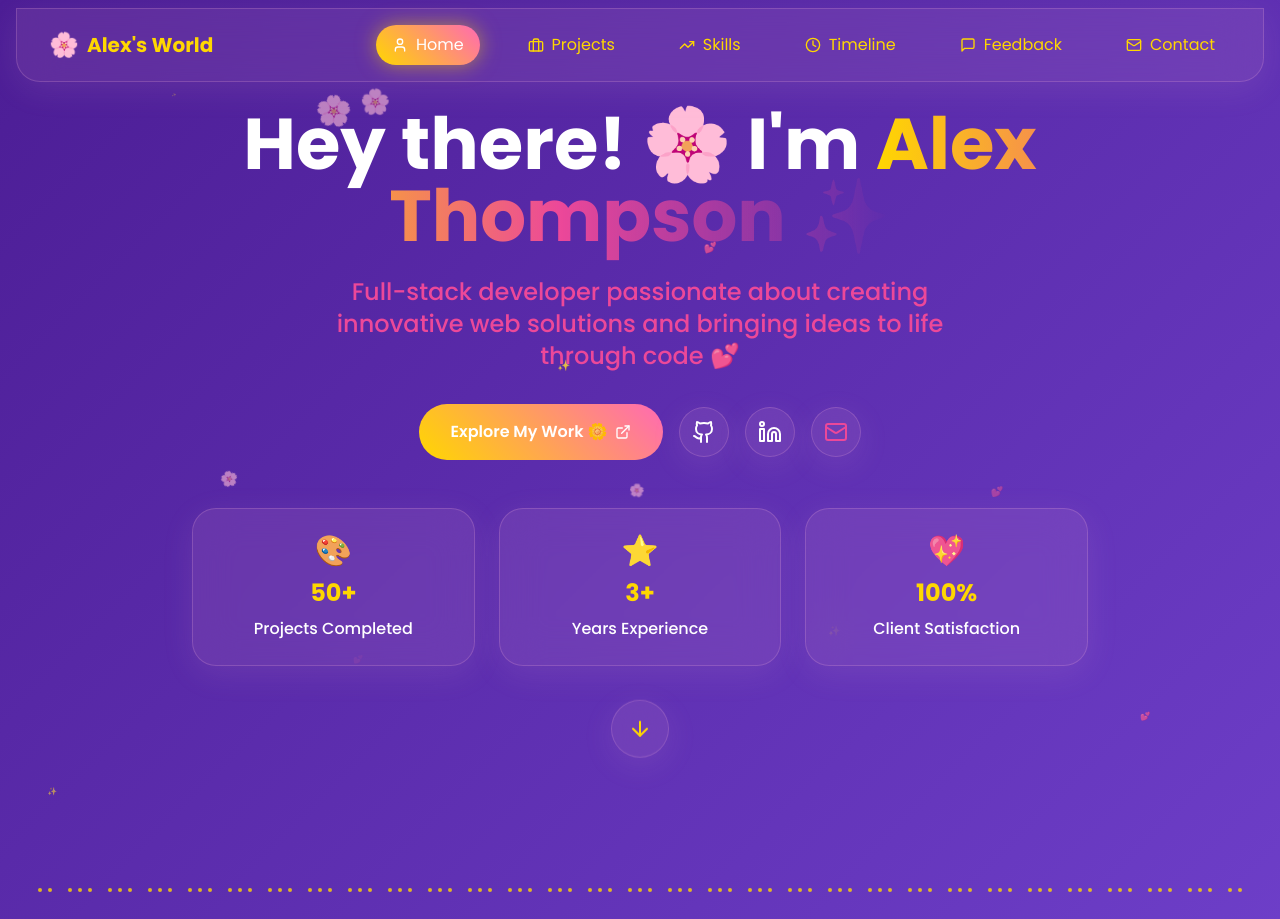
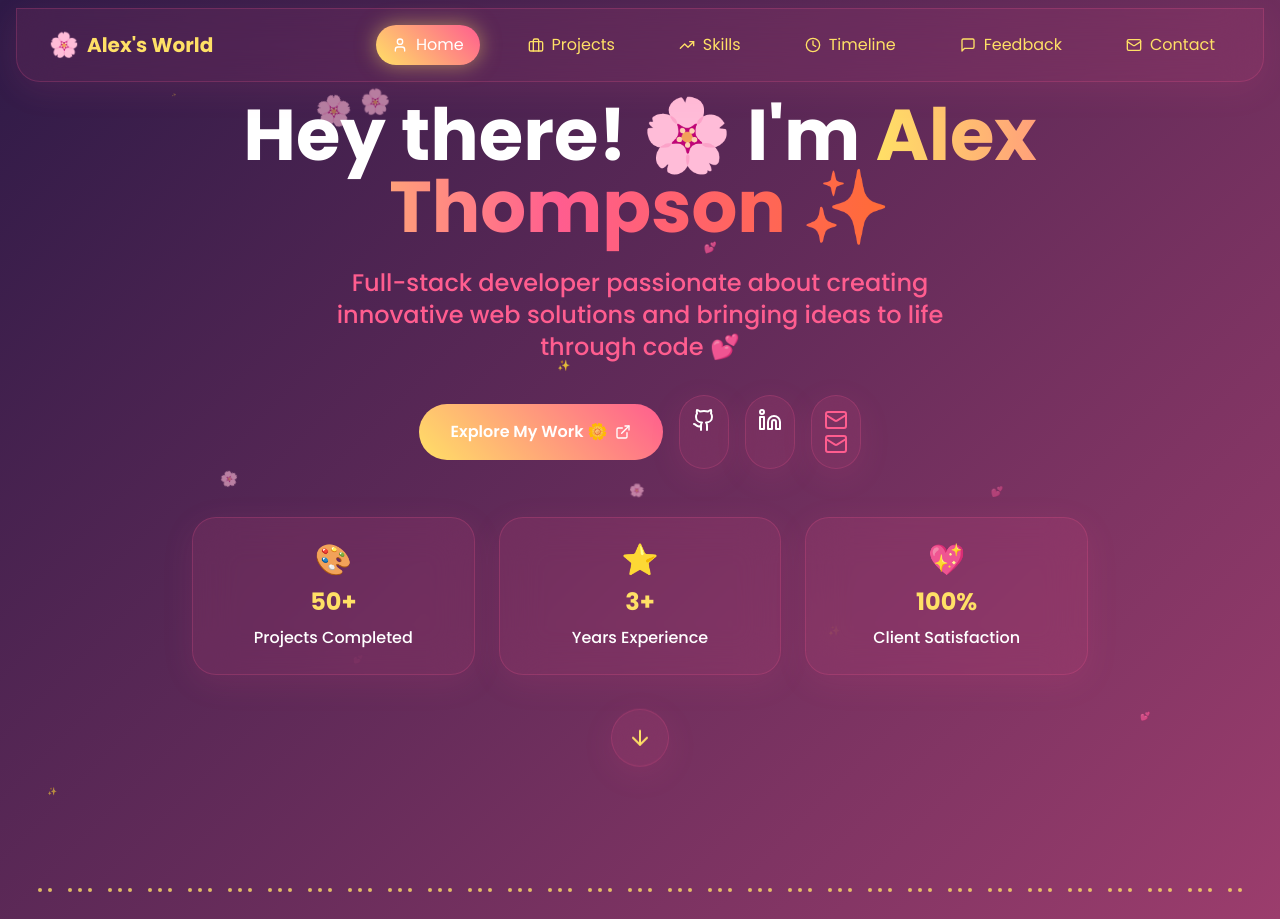
Before and after one commit to abhivyakti2/portfolio, a React (Vite) app in the folder client/: page / in a window 1280 px wide. Shown: the top 919 px of the page. Built offline with nearby package versions, Linux system fonts and the light colour scheme.

Commit message:
Update color theme and fix header overflow

```diff
--- a/client/src/components/Header.tsx
+++ b/client/src/components/Header.tsx
@@ -24,28 +24,47 @@ const Header: React.FC<HeaderProps> = ({ activeSection, onNavigate }) => {
   };
 
   return (
-    <header className="fixed top-0 left-0 right-0 z-50 glass-pink rounded-b-3xl mx-4 mt-2">
+    <header className="fixed top-0 left-0 right-0 z-50 glass-pink rounded-b-3xl mx-2 sm:mx-4 mt-2">
       <div className="max-w-7xl mx-auto px-4 sm:px-6 lg:px-8">
-        <div className="flex justify-between items-center py-4">
+        <div className="flex justify-between items-center py-3 sm:py-4">
           <div className="flex items-center space-x-2">
-            <div className="text-2xl">🌸</div>
-            <span className="text-bright-yellow font-bold text-xl font-poppins">Alex's World</span>
+            <div className="text-xl sm:text-2xl">🌸</div>
+            <span className="text-citrus-yellow font-bold text-lg sm:text-xl font-poppins truncate">Alex's World</span>
           </div>
 
           {/* Desktop Navigation */}
-          <nav className="hidden md:flex space-x-8">
+          <nav className="hidden lg:flex space-x-4 xl:space-x-8">
             {navItems.map(({ id, label, icon: Icon }) => (
               <button
                 key={id}
                 onClick={() => handleNavClick(id)}
-                className={`flex items-center space-x-2 px-4 py-2 rounded-full transition-all duration-300 hover:scale-105 ${
+                className={`flex items-center space-x-1 xl:space-x-2 px-3 xl:px-4 py-2 rounded-full transition-all duration-300 hover:scale-105 text-sm xl:text-base ${
                   activeSection === id
                     ? 'text-white bg-gradient-yellow-pink shadow-glow-yellow'
-                    : 'text-bright-yellow hover:text-white hover:bg-gradient-purple-teal hover:shadow-glow-purple'
+                    : 'text-citrus-yellow hover:text-white hover:bg-gradient-purple-teal hover:shadow-glow-purple'
                 }`}
               >
+                <Icon className="w-3 h-3 xl:w-4 xl:h-4" />
+                <span className="hidden xl:inline">{label}</span>
+                <span className="xl:hidden">{label.slice(0, 4)}</span>
+              </button>
+            ))}
+          </nav>
+
+          {/* Medium Screen Navigation */}
+          <nav className="hidden md:flex lg:hidden space-x-2">
+            {navItems.map(({ id, icon: Icon }) => (
+              <button
+                key={id}
+                onClick={() => handleNavClick(id)}
+                className={`p-2 rounded-full transition-all duration-300 hover:scale-105 ${
+                  activeSection === id
+                    ? 'text-white bg-gradient-yellow-pink shadow-glow-yellow'
+                    : 'text-citrus-yellow hover:text-white hover:bg-gradient-purple-teal hover:shadow-glow-purple'
+                }`}
+                title={navItems.find(item => item.id === id)?.label}
+              >
                 <Icon className="w-4 h-4" />
-                <span>{label}</span>
               </button>
             ))}
           </nav>
@@ -53,7 +72,7 @@ const Header: React.FC<HeaderProps> = ({ activeSection, onNavigate }) => {
           {/* Mobile Menu Button */}
           <button
             onClick={() => setIsMobileMenuOpen(!isMobileMenuOpen)}
-            className="md:hidden text-bright-yellow p-2 rounded-full hover:bg-lavender/20 transition-all duration-200"
+            className="md:hidden text-citrus-yellow p-2 rounded-full hover:bg-strawberry-pink/20 transition-all duration-200"
           >
             {isMobileMenuOpen ? <X className="w-6 h-6" /> : <Menu className="w-6 h-6" />}
           </button>
@@ -61,7 +80,7 @@ const Header: React.FC<HeaderProps> = ({ activeSection, onNavigate }) => {
 
         {/* Mobile Navigation */}
         {isMobileMenuOpen && (
-          <nav className="md:hidden py-4 border-t border-soft-pink/30">
+          <nav className="md:hidden py-4 border-t border-strawberry-pink/30">
             <div className="flex flex-col space-y-2">
               {navItems.map(({ id, label, icon: Icon }) => (
                 <button
@@ -70,7 +89,7 @@ const Header: React.FC<HeaderProps> = ({ activeSection, onNavigate }) => {
                   className={`flex items-center space-x-3 px-4 py-3 rounded-full text-left transition-all duration-300 hover:scale-105 ${
                     activeSection === id
                       ? 'text-white bg-gradient-yellow-pink shadow-glow-yellow'
-                      : 'text-bright-yellow hover:text-white hover:bg-gradient-purple-teal'
+                      : 'text-citrus-yellow hover:text-white hover:bg-gradient-purple-teal'
                   }`}
                 >
                   <Icon className="w-5 h-5" />
--- a/client/src/components/Landing.tsx
+++ b/client/src/components/Landing.tsx
@@ -19,12 +19,12 @@ const Landing: React.FC<LandingProps> = ({ id }) => {
         <div className="bounce-in">
           <h1 className="text-5xl sm:text-6xl lg:text-7xl font-bold text-white mb-6">
             Hey there! 🌸 I'm{' '}
-            <span className="bg-gradient-to-r from-bright-yellow via-hot-pink to-pastel-lavender bg-clip-text text-transparent">
+            <span className="bg-gradient-to-r from-citrus-yellow via-strawberry-pink to-tangerine bg-clip-text text-transparent">
               Alex Thompson ✨
             </span>
           </h1>
 
-          <p className="text-xl sm:text-2xl text-hot-pink mb-8 max-w-2xl mx-auto leading-relaxed font-medium">
+          <p className="text-xl sm:text-2xl text-strawberry-pink mb-8 max-w-2xl mx-auto leading-relaxed font-medium">
             Full-stack developer passionate about creating innovative web solutions and bringing ideas to life through code 💕
           </p>
 
@@ -56,6 +56,7 @@ const Landing: React.FC<LandingProps> = ({ id }) => {
                 className="p-3 rounded-full glass-pink hover:glass-yellow transition-all duration-300 hover:scale-110 hover:shadow-glow-pink"
               >
                 <Mail className="w-6 h-6 text-hot-pink" />
+                <Mail className="w-6 h-6 text-strawberry-pink" />
               </a>
             </div>
           </div>
@@ -63,17 +64,17 @@ const Landing: React.FC<LandingProps> = ({ id }) => {
           <div className="grid grid-cols-1 sm:grid-cols-3 gap-6 mb-12">
             <div className="glass-pink rounded-3xl p-6 hover:glass-yellow transition-all duration-300 hover:scale-105 hover-tilt hover:shadow-float">
               <div className="text-3xl mb-2">🎨</div>
-              <h3 className="text-2xl font-bold text-bright-yellow mb-2">50+</h3>
+              <h3 className="text-2xl font-bold text-citrus-yellow mb-2">50+</h3>
               <p className="text-white font-medium">Projects Completed</p>
             </div>
             <div className="glass-pink rounded-3xl p-6 hover:glass-yellow transition-all duration-300 hover:scale-105 hover-tilt hover:shadow-float">
               <div className="text-3xl mb-2">⭐</div>
-              <h3 className="text-2xl font-bold text-bright-yellow mb-2">3+</h3>
+              <h3 className="text-2xl font-bold text-citrus-yellow mb-2">3+</h3>
               <p className="text-white font-medium">Years Experience</p>
             </div>
             <div className="glass-pink rounded-3xl p-6 hover:glass-yellow transition-all duration-300 hover:scale-105 hover-tilt hover:shadow-float">
               <div className="text-3xl mb-2">💖</div>
-              <h3 className="text-2xl font-bold text-bright-yellow mb-2">100%</h3>
+              <h3 className="text-2xl font-bold text-citrus-yellow mb-2">100%</h3>
               <p className="text-white font-medium">Client Satisfaction</p>
             </div>
           </div>
@@ -82,7 +83,7 @@ const Landing: React.FC<LandingProps> = ({ id }) => {
             onClick={scrollToNext}
             className="animate-bounce p-4 rounded-full glass-pink hover:glass-yellow transition-all duration-300 hover:scale-110 hover:shadow-glow-yellow"
           >
-            <ArrowDown className="w-6 h-6 text-bright-yellow" />
+            <ArrowDown className="w-6 h-6 text-citrus-yellow" />
           </button>
         </div>
       </div>
--- a/client/src/index.css
+++ b/client/src/index.css
@@ -58,36 +58,36 @@ button, a, input, textarea, select {
 
 /* Glassmorphism */
 .glass {
-  background: rgba(255, 255, 255, 0.05);
+  background: rgba(255, 224, 102, 0.05);
   backdrop-filter: blur(20px);
-  border: 1px solid rgba(255, 215, 0, 0.2);
+  border: 1px solid rgba(255, 224, 102, 0.2);
 }
 
 .glass-pink {
-  background: rgba(248, 187, 217, 0.1);
+  background: rgba(255, 93, 143, 0.1);
   backdrop-filter: blur(20px);
-  border: 1px solid rgba(248, 187, 217, 0.2);
-  box-shadow: 0 8px 32px rgba(248, 187, 217, 0.1);
+  border: 1px solid rgba(255, 93, 143, 0.2);
+  box-shadow: 0 8px 32px rgba(255, 93, 143, 0.1);
 }
 
 .glass-yellow {
-  background: rgba(255, 215, 0, 0.15);
+  background: rgba(255, 224, 102, 0.15);
   backdrop-filter: blur(20px);
-  border: 1px solid rgba(255, 215, 0, 0.3);
-  box-shadow: 0 8px 32px rgba(255, 215, 0, 0.2);
+  border: 1px solid rgba(255, 224, 102, 0.3);
+  box-shadow: 0 8px 32px rgba(255, 224, 102, 0.2);
 }
 
 .glass-dark {
-  background: rgba(31, 41, 55, 0.8);
+  background: rgba(46, 26, 71, 0.8);
   backdrop-filter: blur(20px);
-  border: 1px solid rgba(255, 215, 0, 0.2);
+  border: 1px solid rgba(255, 224, 102, 0.2);
 }
 
 .glass-cream {
-  background: rgba(254, 247, 205, 0.9);
+  background: rgba(255, 224, 102, 0.9);
   backdrop-filter: blur(20px);
-  border: 1px solid rgba(76, 29, 149, 0.2);
-  color: #4C1D95;
+  border: 1px solid rgba(46, 26, 71, 0.2);
+  color: #2E1A47;
 }
 
 /* Bouncy animations */
@@ -109,17 +109,17 @@ button, a, input, textarea, select {
 }
 
 ::-webkit-scrollbar-track {
-  background: rgba(76, 29, 149, 0.1);
+  background: rgba(46, 26, 71, 0.1);
   border-radius: 10px;
 }
 
 ::-webkit-scrollbar-thumb {
-  background: linear-gradient(45deg, #FFD700, #14B8A6);
+  background: linear-gradient(45deg, #FFE066, #FF6B35);
   border-radius: 10px;
 }
 
 ::-webkit-scrollbar-thumb:hover {
-  background: linear-gradient(45deg, #8B5CF6, #FFD700);
+  background: linear-gradient(45deg, #FF5D8F, #FFE066);
 }
 
 /* Flower divider */
@@ -132,18 +132,18 @@ button, a, input, textarea, select {
 
 /* Selection colors */
 ::selection {
-  background: rgba(255, 215, 0, 0.4);
-  color: #4C1D95;
+  background: rgba(255, 224, 102, 0.4);
+  color: #2E1A47;
 }
 
 ::-moz-selection {
-  background: rgba(255, 215, 0, 0.4);
-  color: #4C1D95;
+  background: rgba(255, 224, 102, 0.4);
+  color: #2E1A47;
 }
 
 /* Text shadow for better readability */
 .text-shadow-yellow {
-  text-shadow: 0 2px 4px rgba(76, 29, 149, 0.3);
+  text-shadow: 0 2px 4px rgba(46, 26, 71, 0.3);
 }
 
 .text-shadow-dark {
@@ -152,11 +152,11 @@ button, a, input, textarea, select {
 
 /* Alternating section backgrounds */
 .section-light {
-  background: linear-gradient(135deg, #FEF7CD 0%, #F8BBD9 100%);
-  color: #4C1D95;
+  background: linear-gradient(135deg, #FFE066 0%, #FF5D8F 100%);
+  color: #2E1A47;
 }
 
 .section-dark {
-  background: linear-gradient(135deg, #1F2937 0%, #4C1D95 100%);
-  color: #FFD700;
+  background: linear-gradient(135deg, #2E1A47 0%, #FF6B35 100%);
+  color: #FFE066;
 }
--- a/client/tailwind.config.js
+++ b/client/tailwind.config.js
@@ -7,31 +7,38 @@ export default {
         'poppins': ['Poppins', 'sans-serif'],
       },
       colors: {
-        'bright-yellow': '#FFD700',
-        'deep-purple': '#4C1D95',
-        'lavender': '#8B5CF6',
-        'teal': '#14B8A6',
-        'mint-green': '#10B981',
+        'citrus-yellow': '#FFE066',
+        'tangerine': '#FF6B35',
+        'strawberry-pink': '#FF5D8F',
+        'indigo-black': '#2E1A47',
+        'bright-yellow': '#FFE066', // Keep for compatibility
+        'deep-purple': '#2E1A47',
+        'lavender': '#FF5D8F',
+        'teal': '#FF6B35',
+        'mint-green': '#FFE066',
         'charcoal': '#374151',
-        'soft-pink': '#F8BBD9',
-        'cream': '#FEF7CD',
-        'hot-pink': '#EC4899',
-        'dark-grey': '#1F2937',
+        'soft-pink': '#FF5D8F',
+        'cream': '#FFE066',
+        'hot-pink': '#FF5D8F',
+        'dark-grey': '#2E1A47',
         'light-grey': '#F3F4F6',
       },
       backgroundImage: {
-        'gradient-hero': 'linear-gradient(135deg, #4C1D95 0%, #8B5CF6 50%, #1F2937 100%)',
-        'gradient-yellow-pink': 'linear-gradient(45deg, #FFD700, #FF69B4)',
-        'gradient-purple-teal': 'linear-gradient(45deg, #8B5CF6, #14B8A6)',
-        'gradient-cream': 'linear-gradient(135deg, #FEF7CD 0%, #F8BBD9 100%)',
-        'gradient-dark': 'linear-gradient(135deg, #1F2937 0%, #4C1D95 100%)',
+        'gradient-hero': 'linear-gradient(135deg, #2E1A47 0%, #FF5D8F 50%, #FF6B35 100%)',
+        'gradient-yellow-pink': 'linear-gradient(45deg, #FFE066, #FF5D8F)',
+        'gradient-purple-teal': 'linear-gradient(45deg, #FF5D8F, #FF6B35)',
+        'gradient-pink-lavender': 'linear-gradient(45deg, #FF5D8F, #FFE066)',
+        'gradient-cream': 'linear-gradient(135deg, #FFE066 0%, #FF5D8F 100%)',
+        'gradient-dark': 'linear-gradient(135deg, #2E1A47 0%, #FF6B35 100%)',
       },
       boxShadow: {
-        'glow-yellow': '0 0 20px rgba(255, 215, 0, 0.5)',
-        'glow-purple': '0 0 20px rgba(139, 92, 246, 0.5)',
-        'glow-teal': '0 0 20px rgba(20, 184, 166, 0.5)',
-        'shadow-pink': '0 8px 32px rgba(248, 187, 217, 0.4)',
-        'shadow-cream': '0 10px 30px rgba(254, 247, 205, 0.3)',
+        'glow-yellow': '0 0 20px rgba(255, 224, 102, 0.5)',
+        'glow-purple': '0 0 20px rgba(255, 93, 143, 0.5)',
+        'glow-pink': '0 0 20px rgba(255, 93, 143, 0.5)',
+        'glow-teal': '0 0 20px rgba(255, 107, 53, 0.5)',
+        'shadow-pink': '0 8px 32px rgba(255, 93, 143, 0.4)',
+        'shadow-cream': '0 10px 30px rgba(255, 224, 102, 0.3)',
+        'shadow-float': '0 20px 40px rgba(46, 26, 71, 0.3)',
       },
       animation: {
         'float': 'float 6s ease-in-out infinite',
```
